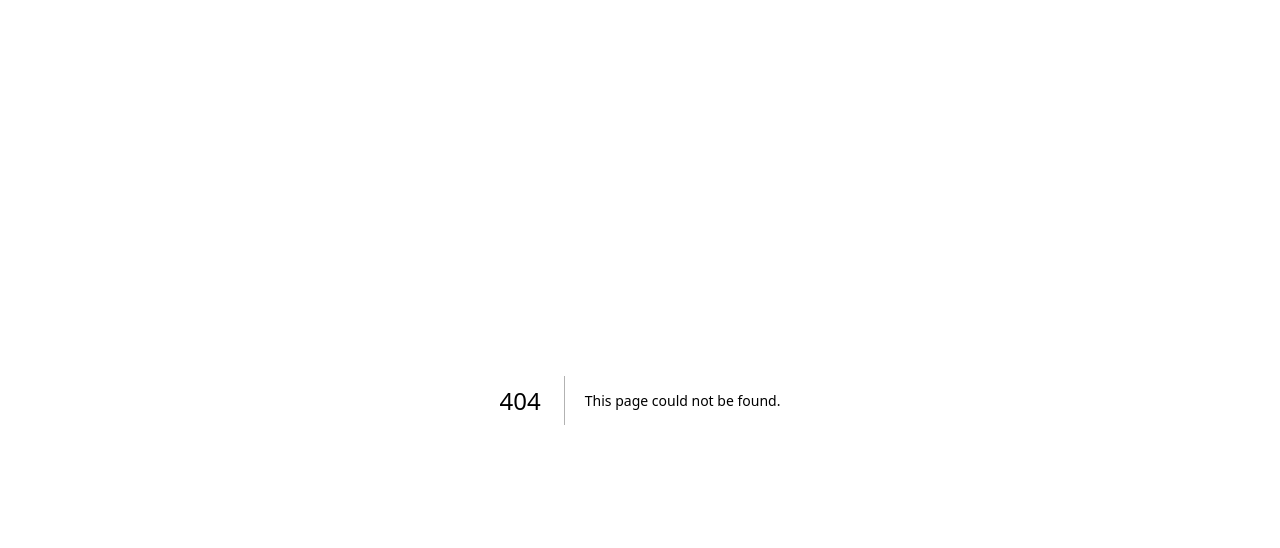
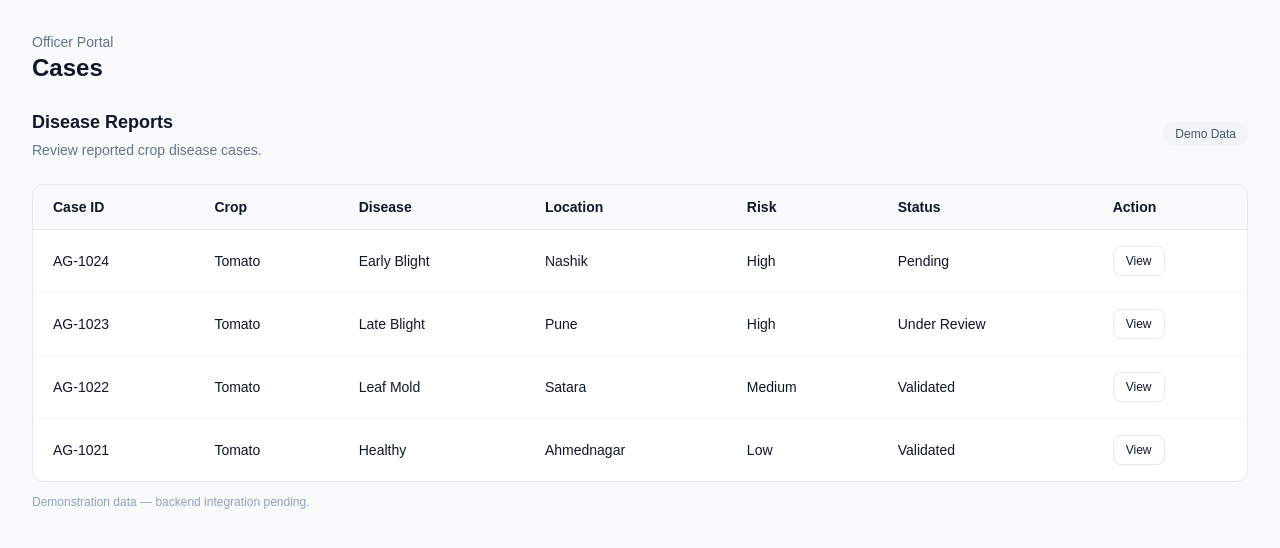
Before and after one commit to VivekShinde0013/AgriGuard-AI, a Next.js app in the folder frontend/: page /cases in a window 1280 px wide. Before the commit this address had no page. Shown: the top 548 px of the page. Built offline with nearby package versions, Linux system fonts and the light colour scheme.

Commit message:
feat: add officer cases route

```diff
--- /dev/null
+++ b/frontend/src/app/cases/page.tsx
@@ -0,0 +1,104 @@
+"use client";
+
+const cases = [
+  {
+    id: "AG-1024",
+    crop: "Tomato",
+    disease: "Early Blight",
+    location: "Nashik",
+    risk: "High",
+    status: "Pending",
+  },
+  {
+    id: "AG-1023",
+    crop: "Tomato",
+    disease: "Late Blight",
+    location: "Pune",
+    risk: "High",
+    status: "Under Review",
+  },
+  {
+    id: "AG-1022",
+    crop: "Tomato",
+    disease: "Leaf Mold",
+    location: "Satara",
+    risk: "Medium",
+    status: "Validated",
+  },
+  {
+    id: "AG-1021",
+    crop: "Tomato",
+    disease: "Healthy",
+    location: "Ahmednagar",
+    risk: "Low",
+    status: "Validated",
+  },
+];
+
+export default function CasesPage() {
+  return (
+    <main className="min-h-screen bg-slate-50 p-5 text-slate-900 md:p-8">
+      <div className="mx-auto max-w-7xl">
+        <div className="mb-6">
+          <p className="text-sm text-slate-500">Officer Portal</p>
+          <h1 className="text-2xl font-bold">Cases</h1>
+        </div>
+
+        <section>
+          <div className="mb-6 flex items-center justify-between">
+            <div>
+              <h2 className="text-lg font-semibold">Disease Reports</h2>
+              <p className="mt-1 text-sm text-slate-500">
+                Review reported crop disease cases.
+              </p>
+            </div>
+
+            <span className="rounded-full bg-slate-100 px-3 py-1 text-xs font-medium text-slate-600">
+              Demo Data
+            </span>
+          </div>
+
+          <div className="overflow-hidden rounded-xl border border-slate-200 bg-white">
+            <div className="overflow-x-auto">
+              <table className="w-full text-left text-sm">
+                <thead className="border-b border-slate-200 bg-slate-50">
+                  <tr>
+                    <th className="px-5 py-3 font-semibold">Case ID</th>
+                    <th className="px-5 py-3 font-semibold">Crop</th>
+                    <th className="px-5 py-3 font-semibold">Disease</th>
+                    <th className="px-5 py-3 font-semibold">Location</th>
+                    <th className="px-5 py-3 font-semibold">Risk</th>
+                    <th className="px-5 py-3 font-semibold">Status</th>
+                    <th className="px-5 py-3 font-semibold">Action</th>
+                  </tr>
+                </thead>
+
+                <tbody className="divide-y divide-slate-100">
+                  {cases.map((item) => (
+                    <tr key={item.id} className="hover:bg-slate-50">
+                      <td className="px-5 py-4 font-medium">{item.id}</td>
+                      <td className="px-5 py-4">{item.crop}</td>
+                      <td className="px-5 py-4">{item.disease}</td>
+                      <td className="px-5 py-4">{item.location}</td>
+                      <td className="px-5 py-4">{item.risk}</td>
+                      <td className="px-5 py-4">{item.status}</td>
+                      <td className="px-5 py-4">
+                        <button className="rounded-lg border border-slate-200 px-3 py-1.5 text-xs font-medium hover:bg-slate-50">
+                          View
+                        </button>
+                      </td>
+                    </tr>
+                  ))}
+                </tbody>
+              </table>
+            </div>
+          </div>
+
+          <p className="mt-3 text-xs text-slate-400">
+            Demonstration data — backend integration pending.
+          </p>
+        </section>
+      </div>
+    </main>
+  );
+}
--- a/frontend/src/app/page.tsx
+++ b/frontend/src/app/page.tsx
@@ -1,6 +1,7 @@
 "use client";
 
 import { useState } from "react";
+import { useRouter } from "next/navigation";
 
 const stats = [
   {
@@ -65,6 +66,7 @@ const recentCases = [
 ];
 
 export default function Home() {
+  const router = useRouter();
   const [activeNav, setActiveNav] = useState("Dashboard");
 
   return (
@@ -98,7 +100,12 @@ export default function Home() {
             ].map((item) => (
               <button
                 key={item.name}
-                onClick={() => setActiveNav(item.name)}
+                onClick={() => {
+                  setActiveNav(item.name);
+                  if (item.name === "Cases") {
+                    router.push("/cases");
+                  }
+                }}
                 className={`mb-1 flex w-full items-center gap-3 rounded-lg px-3 py-2.5 text-sm font-medium transition ${activeNav === item.name
                   ? "bg-green-50 text-green-700"
                   : "text-slate-600 hover:bg-slate-50"
```
